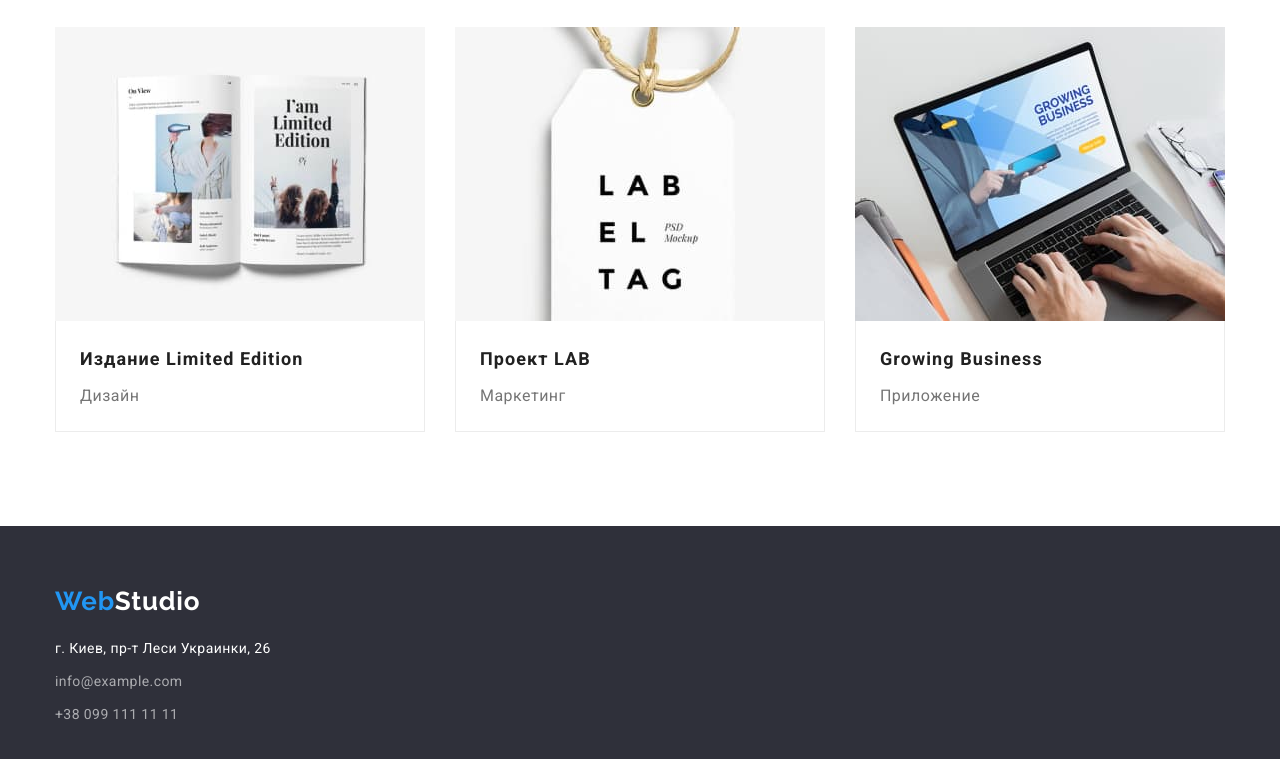
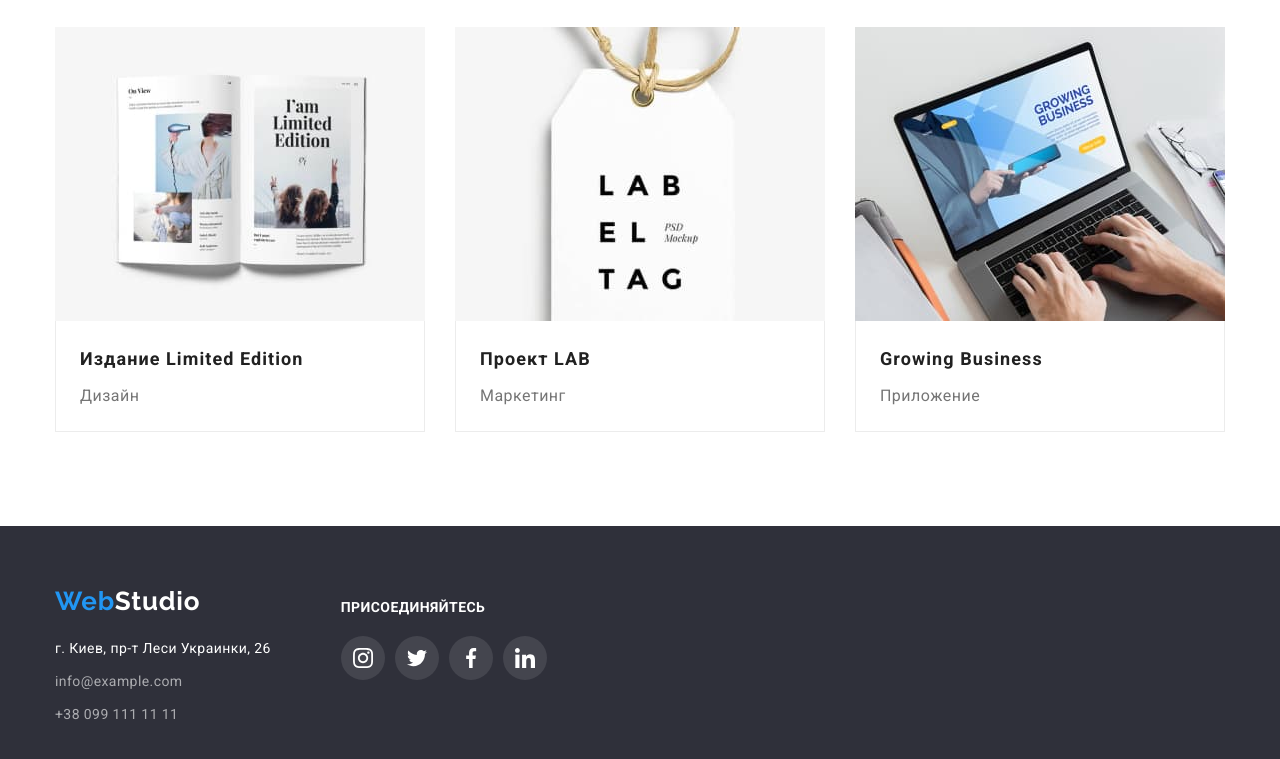
Before and after one commit to AndriiBogomolov/goit-markup-hw-04, a plain HTML site: page portfolio.html in a window 1280 px wide. Shown: the part 1106-1865 px from the top of the page. Drawn offline with nearby package versions, Linux system fonts and the light colour scheme.

Commit message:
footer changed

```diff
--- a/css/styles.css
+++ b/css/styles.css
@@ -46,6 +46,7 @@ li {
     padding-left: 15px;
     padding-right: 15px;
     margin: 0 auto;
+    /* outline: 1px solid tomato; */
 }
 
 /* Header */
@@ -87,8 +88,6 @@ li {
 
 .header-list {
     display: flex;
-    /* align-items: center;
-    justify-content: center; */
 }
 
 .header-connect {
@@ -403,12 +402,15 @@ img {
     font-size: 16px;
     line-height: 1.88;
     letter-spacing: 0.06em;
-    padding: 10px 32px;
     border-radius: 4px;
     text-align: center;
     text-decoration: none;
     border: 1px solid transparent;
     margin: 0 auto;
+    box-shadow: 0px 4px 4px rgb(0 0 0 / 15%);
+    border: none;
+    width: 200px;
+    height: 50px;
 }
 
 .overlay {
@@ -680,7 +682,6 @@ img {
 
 .footer-list {
     display: flex;
-    align-items: flex-start;
 }
 
 .logo-foot {
@@ -691,10 +692,11 @@ img {
     line-height: 1.2;
     letter-spacing: 0.03em;
     text-decoration: none;
+    display: block;
+    margin-bottom: 20px;
 }
 
-.footer-logo {
-    margin-bottom: 20px;
+.footer-nav {
     max-width: 231px;
     display: block;
 }
@@ -706,6 +708,7 @@ img {
     line-height: 1.71;
     letter-spacing: 0.03em;
 }
+
 .foot-details {
     margin-bottom: 9px;
 }
@@ -739,11 +742,12 @@ img {
 
 .footer-social-list {
     display: flex;
-    /* justify-content: center; */
+    /* justify-content: right; */
 }
 
 .footer-social-item {
     margin-left: 10px;
+    display: inline-block;
 }
 
 .footer-social-item:first-child {
@@ -757,7 +761,7 @@ img {
     width: 44px;
     height: 44px;
     border-radius: 50%;
-    background-color: rgba(255, 255, 255, 0.1);;
+    background-color: rgba(255, 255, 255, 0.1);
     color: var(--white-color);
 }
 
--- a/portfolio.html
+++ b/portfolio.html
@@ -144,22 +144,51 @@
 
     <!-- Section-5 -->
     <footer class="footer">
-        <div class="container">
-            <div class="footer-logo">
+        <div class="container footer-list">
+            <div class="footer-nav">
                 <a href="./index.html" class="logo-foot link">Web<span class="accent2">Studio</span></a>
+                <address>
+                    <ul class="footer-nav">
+                        <li class="foot-details"><a href="https://goo.gl/maps/botk4UzgwyVzbYNd8" target="_blank" rel="noopener noreferrer" class="footer-address link">г. Киев, пр-т Леси Украинки, 26</a></li>
+                        <li class="foot-details"><a href="mailto:info@example.com" class="footer-contacts link">info@example.com</a></li>
+                        <li><a href="tel:+380991111111" class="footer-contacts link">+38 099 111 11 11</a></li>
+                    </ul>
+                </address>
             </div>
-            <address>
-                <ul>
-                    <li class="foot-details"><a href="https://goo.gl/maps/botk4UzgwyVzbYNd8" target="_blank"
-                            rel="noopener noreferrer" class="footer-address link">г. Киев, пр-т Леси Украинки, 26</a></li>
-                    <li class="foot-details"><a href="mailto:info@example.com"
-                            class="footer-contacts link">info@example.com</a></li>
-                    <li><a href="tel:+380991111111" class="footer-contacts link">+38 099 111 11 11</a>
+            <div class="footer-links">
+                <h3 class="footer-title">присоединяйтесь</h3>
+                <ul class="footer-social-list">
+                    <li class="footer-social-item">
+                        <a href="" class="footer-social-link link">
+                            <svg class="footer-social-icon" width="20" height="20">
+                                <use href="./images/icons.svg#icon-instagram"></use>
+                            </svg>
+                        </a>
+                    </li>
+                    <li class="footer-social-item">
+                        <a href="" class="footer-social-link link">
+                            <svg class="footer-social-icon" width="20" height="20">
+                                <use href="./images/icons.svg#icon-twitter"></use>
+                            </svg>
+                        </a>
+                    </li>
+                    <li class="footer-social-item">
+                        <a href="" class="footer-social-link link">
+                            <svg class="footer-social-icon" width="20" height="20">
+                                <use href="./images/icons.svg#icon-facebook"></use>
+                            </svg>
+                        </a>
+                    </li>
+                    <li class="footer-social-item">
+                        <a href="" class="footer-social-link link">
+                            <svg class="footer-social-icon" width="20" height="20">
+                                <use href="./images/icons.svg#icon-linkedin"></use>
+                            </svg>
+                        </a>
                     </li>
                 </ul>
-            </address>
+            </div>
         </div>
     </footer>
 </body>
-
 </html>
```
Also changed, not shown: index.html (+10 -7 lines).
